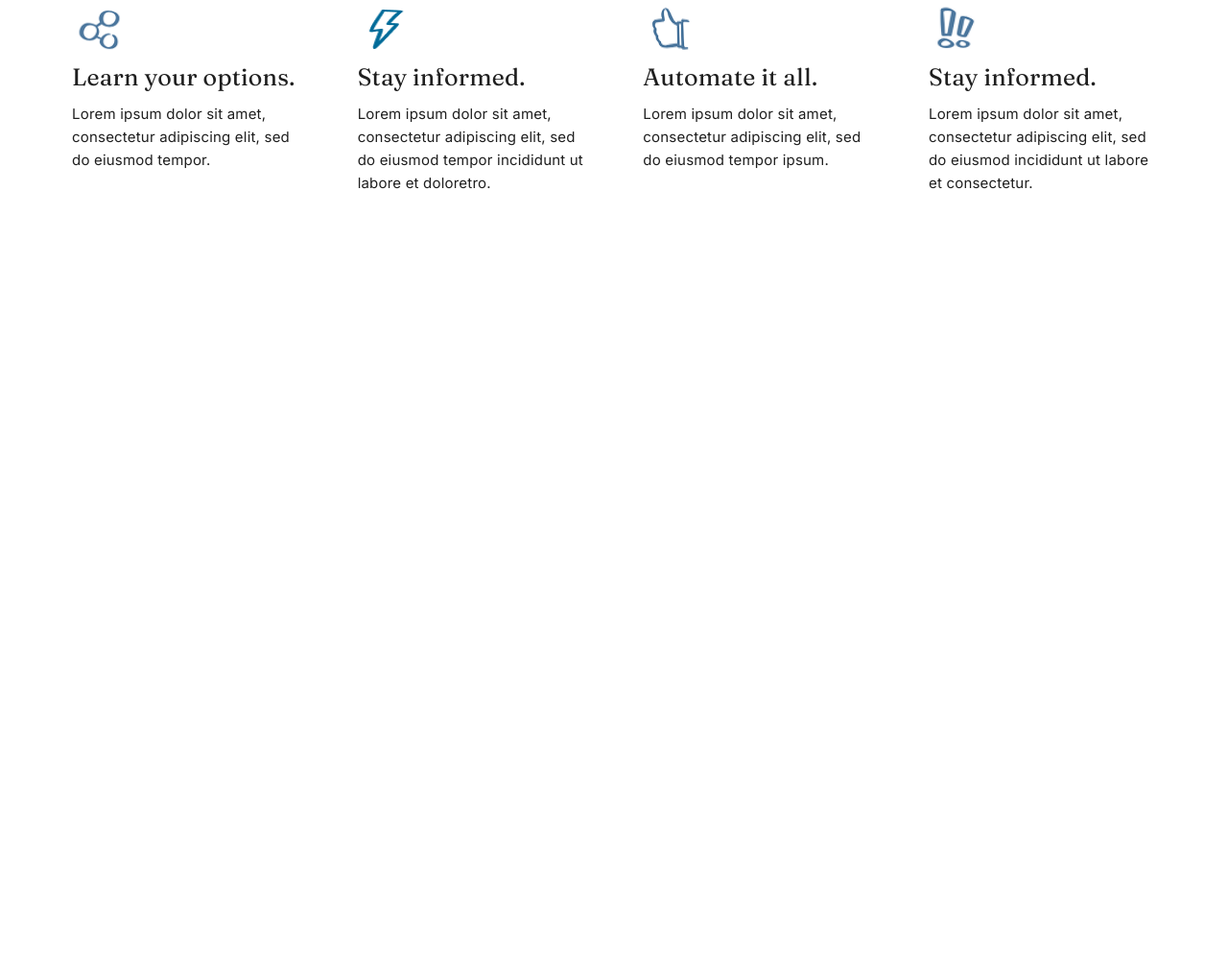
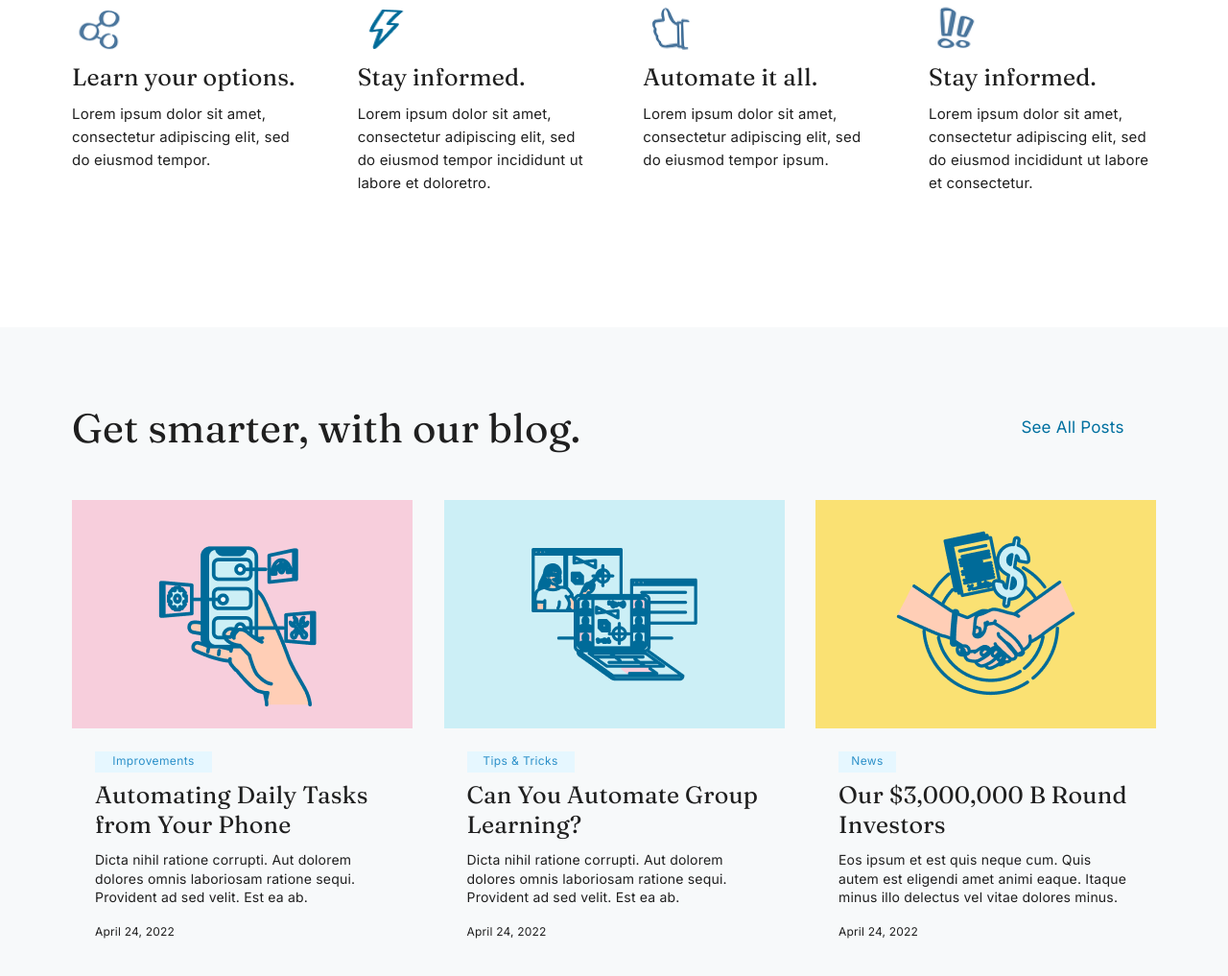
Before and after one commit to N1k25/Whirl, a plain HTML site: page index.html in a window 1280 px wide. Shown: the part 3335-4352 px from the top of the page at 96% size. Before the commit the page ends 3676 px from the top, so only its background shows below. Drawn offline with Linux system fonts and the light colour scheme.

Commit message:
Create section Get smarter

```diff
--- a/css/style.css
+++ b/css/style.css
@@ -537,4 +537,98 @@ section{
 	letter-spacing: 0.2px;
 }
 
-/*----------------------------------      ------------------------------------*/
+/*----------------------------------Get smarter------------------------------------*/
+.get-smarter {
+	height: 747px;
+	background-color: #F7F9FA;
+}
+
+.get-smarter-container {
+	width: 100%;;
+	height: 587px;
+	display: flex;
+	flex-direction: column;
+	justify-content: space-between;;
+}
+
+.get-smarter-header {
+	height: 68px;
+	display: flex;
+	justify-content: space-between;
+}
+
+.get-smarter-header-title {
+	font-family: Fraunces;
+	font-size: 42px;
+	line-height: 50.4px;
+	letter-spacing: 0.2px;
+}
+
+.get-smarter-header-button {
+	width: 174px;
+	height: 43px;
+	font-size: 17px;
+	line-height: 27px;
+	margin: 6.64px 0 0 0;
+}
+
+.get-smarter-body {
+	height: 487px;
+	display: flex;
+	justify-content: space-between;
+}
+
+.get-smarter-item {
+	width: 355px;
+}
+.get-smarter-item img{
+	width: 100%;
+	height: 238px;
+}
+
+.get-smarter-item-body {
+	padding: 24px;
+}
+
+.get-smarter-item-body-topic {
+	height: 22px;
+	background-color: #E6F7FF;
+	color: #2C90C9;
+	font-size: 12px;
+	line-height: 16px;
+	letter-spacing: 0.4px;
+	text-align: center;
+	padding: 2px 0;
+}
+.topic-long {
+	width: 122px;
+}
+.topic-midle {
+	width: 112px;
+}
+.topic-small {
+	width: 60px;
+}
+
+.get-smarter-item-body-title {
+	font-family: Fraunces;
+	font-size: 25px;
+	line-height: 31.25px;
+	letter-spacing: 0.2px;
+	margin: 8px 0 11px 0;
+}
+
+.get-smarter-item-body-text {
+	font-size: 14px;
+	line-height: 19.6px;
+	letter-spacing: 0.2px;
+}
+
+.get-smarter-item-body-date {
+	font-size: 12px;
+	line-height: 19.6px;
+	letter-spacing: 0.2px;
+	margin: 16px 0 0 0;
+}
+
+/*----------------------------------     ------------------------------------*/
--- a/index.html
+++ b/index.html
@@ -234,6 +234,43 @@
 						</div>
 					</div>
 				</section>
+				<section class="get-smarter">
+					<div class="get-smarter-container __container">
+						<div class="get-smarter-header">
+							<h2 class="get-smarter-header-title">Get smarter, with our blog.</h2>
+							<a href="#" class="get-smarter-header-button button">See All Posts</a>
+						</div>
+						<div class="get-smarter-body">
+							<div class="get-smarter-item">
+								<img src="/img/get-1.png" alt="get-1">
+								<div class="get-smarter-item-body">
+									<div class="get-smarter-item-body-topic topic-long">Improvements</div>
+									<div class="get-smarter-item-body-title">Automating Daily Tasks from Your Phone</div>
+									<div class="get-smarter-item-body-text">Dicta nihil ratione corrupti. Aut dolorem dolores omnis laboriosam ratione sequi. Provident ad sed velit. Est ea ab.</div>
+									<div class="get-smarter-item-body-date">April 24, 2022</div>
+								</div>
+							</div>
+							<div class="get-smarter-item">
+								<img src="/img/get-2.png" alt="get-2">
+								<div class="get-smarter-item-body">
+									<div class="get-smarter-item-body-topic topic-midle">Tips & Tricks</div>
+									<div class="get-smarter-item-body-title">Can You Automate Group Learning?</div>
+									<div class="get-smarter-item-body-text">Dicta nihil ratione corrupti. Aut dolorem dolores omnis laboriosam ratione sequi. Provident ad sed velit. Est ea ab.</div>
+									<div class="get-smarter-item-body-date">April 24, 2022</div>
+								</div>
+							</div>
+							<div class="get-smarter-item">
+								<img src="/img/get-3.png" alt="get-3">
+								<div class="get-smarter-item-body">
+									<div class="get-smarter-item-body-topic topic-small">News</div>
+									<div class="get-smarter-item-body-title">Our $3,000,000 B Round Investors</div>
+									<div class="get-smarter-item-body-text">Eos ipsum et est quis neque cum. Quis autem est eligendi amet animi eaque. Itaque minus illo delectus vel vitae dolores minus.</div>
+									<div class="get-smarter-item-body-date">April 24, 2022</div>
+								</div>
+							</div>
+						</div>
+					</div>
+				</section>
 			</main>
 		</div>
 	<script src="./js/script.js"></script>
```
Also changed, not shown: img/get-1.png (added), img/get-2.png (added), img/get-3.png (added).
